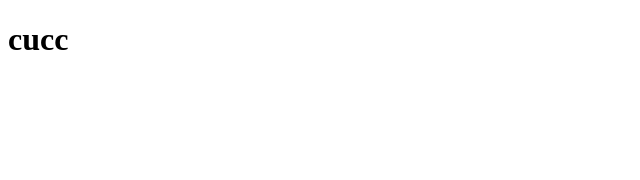
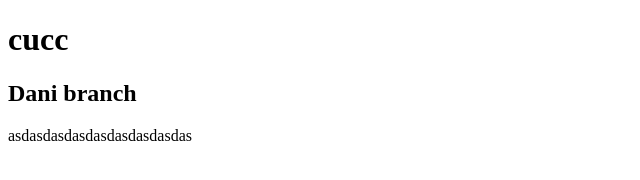
Before and after one commit to bUMmrR/2023IKT, a plain HTML site: page index.html in a window 1280 px wide. Shown: the whole page, without its empty margins (0-640 px from the left). Drawn offline with Linux system fonts and the light colour scheme.

Commit message:
Teszt hozzáad

```diff
--- a/index.html
+++ b/index.html
@@ -8,5 +8,7 @@
 </head>
 <body>
     <h1>cucc</h1>
+    <h2>Dani branch</h2>
+    <p>asdasdasdasdasdasdasdasdas</p>
 </body>
 </html>
```
